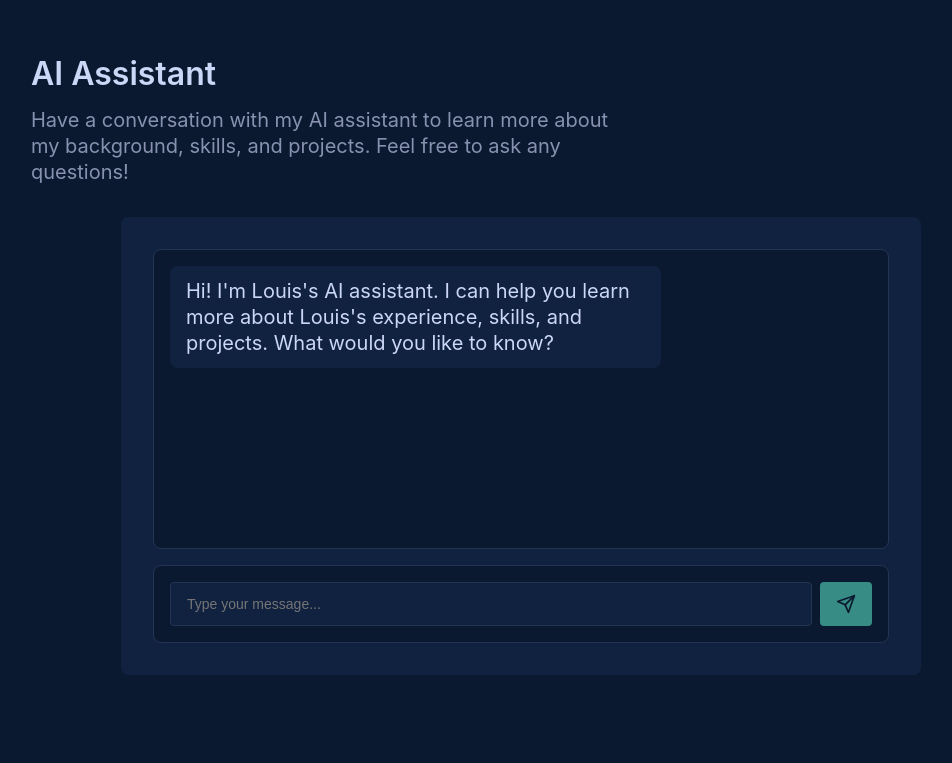
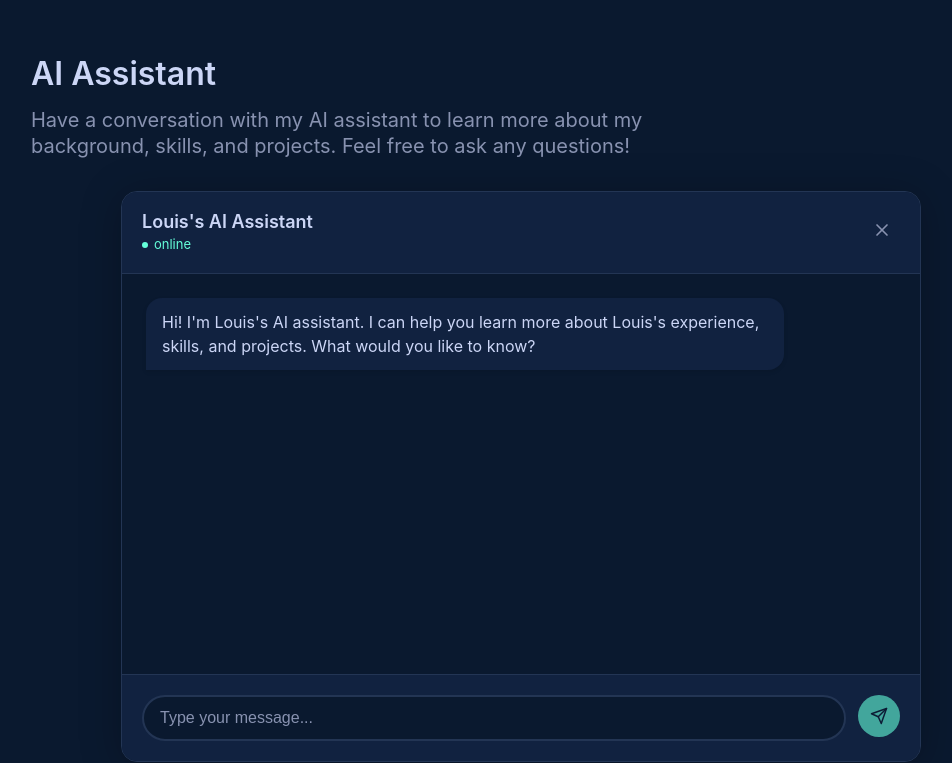
Before and after one commit to LouisYangga/Portfolio_with_chatbot, a React (Vite) app in the folder portfolio-frontend/: page / in a window 1280 px wide. Shown: the part 844-1607 px from the top of the page, without its empty margins (119-1071 px from the left). Built offline with nearby package versions, Linux system fonts and the light colour scheme; the HTML template or start-up script is replaced by a standard one.

Commit message:
Modified chatbox

```diff
--- a/portfolio-frontend/src/components/Chat.jsx
+++ b/portfolio-frontend/src/components/Chat.jsx
@@ -1,6 +1,9 @@
-import { useState, useEffect } from 'react'
-import { FiSend, FiRefreshCw } from 'react-icons/fi'
+import { useState, useEffect, useRef } from 'react'
+import { FiX, FiSend, FiRefreshCw } from 'react-icons/fi'
+import { AnimatePresence } from 'framer-motion'
 import {
+  ChatSection,
+  ChatHeader,
   ChatMessages,
   Message,
   ChatInput,
@@ -8,23 +11,79 @@ import {
   RetryButton
 } from '../styles/ChatStyles'
 
-const Chat = () => {
+const Chat = ({ isOpen, onClose }) => {
   const [messages, setMessages] = useState([])
   const [inputMessage, setInputMessage] = useState('')
   const [isLoading, setIsLoading] = useState(false)
   const [error, setError] = useState(null)
-  const [isInitialLoad, setIsInitialLoad] = useState(true)
+  const messagesEndRef = useRef(null)
+  const messagesContainerRef = useRef(null)
 
   useEffect(() => {
-    if (messages.length === 0) {
+    if (isOpen && messages.length === 0) {
       setMessages([{
         text: "Hi! I'm Louis's AI assistant. I can help you learn more about Louis's experience, skills, and projects. What would you like to know?",
         isUser: false
       }])
     }
-    // Set initial load to false after first render
-    setIsInitialLoad(false)
-  }, [])
+  }, [isOpen])
+
+  const adjustScroll = () => {
+    if (messagesContainerRef.current) {
+      const container = messagesContainerRef.current;
+      container.scrollTop = container.scrollHeight;
+    }
+  }
+
+  // Handle new messages
+  useEffect(() => {
+    adjustScroll();
+  }, [messages])
+
+  const renderMessageWithLinks = (text) => {
+    const pattern = /((?:mailto:)?[a-zA-Z0-9._%+-]+@[a-zA-Z0-9.-]+\.[a-zA-Z]{2,})|(?:\[(.*?)\])?\((https?:\/\/[^\s)]+)\)|https?:\/\/[^\s]+/g;
+    let lastIndex = 0;
+    const elements = [];
+    let match;
+
+    while ((match = pattern.exec(text)) !== null) {
+      // Add text before the match
+      if (match.index > lastIndex) {
+        elements.push(text.slice(lastIndex, match.index));
+      }
+
+      const isEmail = match[1] && match[1].includes('@');
+      const url = isEmail ? `mailto:${match[1]}` : (match[3] || match[0]);
+      const displayText = isEmail ? match[1] : (match[2] || getLinkDisplayText(url));
+
+      elements.push(
+        <a
+          key={match.index}
+          href={url}
+          target={isEmail ? '_self' : '_blank'}
+          rel={isEmail ? undefined : 'noopener noreferrer'}
+        >
+          {displayText}
+        </a>
+      );
+
+      lastIndex = match.index + match[0].length;
+    }
+
+    // Add remaining text after the last match
+    if (lastIndex < text.length) {
+      elements.push(text.slice(lastIndex));
+    }
+
+    return elements;
+  };
+
+  const getLinkDisplayText = (url) => {
+    if (url.includes('linkedin.com')) return 'linkedin.com/in/louis-yangga';
+    if (url.includes('github.com')) return 'github.com/LouisYangga';
+    if (url.includes('mailto:')) return url.replace('mailto:', '');
+    return url;
+  };
 
   const handleSubmit = async (e) => {
     e.preventDefault()
@@ -47,15 +106,16 @@ const Chat = () => {
         body: JSON.stringify({ question: userInput })
       })
 
-      if (!response.ok) {
+      const data = await response.json()
+
+      if (!response.ok && !data.answer) {
         throw new Error('Network response was not ok')
       }
 
-      const data = await response.json()
       setMessages(prev => [...prev, { text: data.answer, isUser: false }])
     } catch (error) {
       console.error('Error:', error)
-      setError(error.message)
+      setError('Unable to get a response. Please try again.')
     } finally {
       setIsLoading(false)
     }
@@ -96,12 +156,28 @@ const Chat = () => {
   }
 
   return (
-    <div className="chat-container">
-      <ChatMessages>
+    <AnimatePresence>
+      {isOpen && (
+        <ChatSection
+          initial={{ y: '20px', opacity: 0 }}
+          animate={{ y: 0, opacity: 1 }}
+          exit={{ y: '20px', opacity: 0 }}
+          transition={{ duration: 0.3 }}
+        >
+          <ChatHeader>
+            <div className="header-content">
+              <h3>Louis's AI Assistant</h3>
+              <span className="status">online</span>
+            </div>
+            <button onClick={onClose}>
+              <FiX />
+            </button>
+          </ChatHeader>
+          <ChatMessages ref={messagesContainerRef}>
             {messages.map((message, index) => (
               <Message key={index} isUser={message.isUser}>
                 <div className="message-content">
-              {message.text}
+                  {message.isUser ? message.text : renderMessageWithLinks(message.text)}
                 </div>
               </Message>
             ))}
@@ -126,6 +202,7 @@ const Chat = () => {
                 </div>
               </Message>
             )}
+            <div ref={messagesEndRef} style={{ height: '1px', width: '100%' }} />
           </ChatMessages>
           <ChatInput onSubmit={handleSubmit}>
             <input
@@ -139,7 +216,9 @@ const Chat = () => {
               <FiSend />
             </button>
           </ChatInput>
-    </div>
+        </ChatSection>
+      )}
+    </AnimatePresence>
   )
 }
 
--- a/portfolio-frontend/src/components/sections/Chatbot.jsx
+++ b/portfolio-frontend/src/components/sections/Chatbot.jsx
@@ -1,4 +1,5 @@
 import { motion } from 'framer-motion'
+import { useState } from 'react'
 import Chat from '../Chat'
 import styled from 'styled-components'
 
@@ -10,11 +11,13 @@ const ChatbotSection = styled.section`
   min-height: 100vh;
   display: flex;
   flex-direction: column;
+  align-items: center;
 `
 
 const ChatDescription = styled.div`
   margin-bottom: 2rem;
-  max-width: 600px;
+  max-width: 700px;
+  text-align: left;
 
   h2 {
     margin-bottom: 1rem;
@@ -29,27 +32,50 @@ const ChatContainer = styled.div`
   width: 100%;
   max-width: 800px;
   margin: 0 auto;
-  background-color: var(--light-navy);
-  border-radius: 8px;
-  padding: 2rem;
-  box-shadow: 0 10px 30px -15px var(--navy-shadow);
   position: relative;
+  isolation: isolate;
+`
+
+const ChatButton = styled.button`
+  margin-top: 2rem;
+  padding: 1rem 2rem;
+  background-color: transparent;
+  border: 1px solid var(--green);
+  border-radius: 4px;
+  color: var(--green);
+  font-family: var(--font-mono);
+  font-size: var(--fz-sm);
+  cursor: pointer;
+  transition: all 0.25s cubic-bezier(0.645,0.045,0.355,1);
+
+  &:hover {
+    background-color: rgba(100,255,218,0.1);
+    transform: translateY(-3px);
+  }
 `
 
 const Chatbot = () => {
+  const [isChatOpen, setIsChatOpen] = useState(true)
+
   return (
     <ChatbotSection id="chatbot">
       <motion.div
-        initial={{ opacity: 0 }}
-        animate={{ opacity: 1 }}
+        initial={{ opacity: 0, y: 20 }}
+        animate={{ opacity: 1, y: 0 }}
         transition={{ duration: 0.5 }}
+        style={{ width: '100%' }}
       >
         <ChatDescription>
           <h2 className="section-heading">AI Assistant</h2>
           <p>Have a conversation with my AI assistant to learn more about my background, skills, and projects. Feel free to ask any questions!</p>
         </ChatDescription>
         <ChatContainer>
-          <Chat />
+          <Chat isOpen={isChatOpen} onClose={() => setIsChatOpen(false)} />
+          {!isChatOpen && (
+            <ChatButton onClick={() => setIsChatOpen(true)}>
+              Open Chat
+            </ChatButton>
+          )}
         </ChatContainer>
       </motion.div>
     </ChatbotSection>
--- a/portfolio-frontend/src/styles/ChatStyles.js
+++ b/portfolio-frontend/src/styles/ChatStyles.js
@@ -3,94 +3,197 @@ import { motion } from 'framer-motion'
 
 export const ChatSection = styled(motion.div)`
   width: 100%;
-  max-width: 400px;
-  background-color: var(--light-navy);
-  box-shadow: 0 -10px 30px -15px var(--navy-shadow);
-  z-index: 15;
+  max-width: 800px;
+  background-color: var(--navy);
+  box-shadow: 0 5px 40px rgba(0, 0, 0, 0.25);
+  border-radius: 16px;
+  overflow: hidden;
   display: flex;
   flex-direction: column;
-  transform: translateZ(0); /* Force GPU acceleration */
-  /* Removed position: fixed and height: 100vh */
+  border: 1px solid var(--lightest-navy);
+  position: relative;
+  isolation: isolate;
+  height: fit-content;
 `
 
 export const ChatHeader = styled.div`
   display: flex;
   justify-content: space-between;
   align-items: center;
-  padding: 1rem;
-  background-color: var(--navy);
+  padding: 1.25rem;
+  background-color: var(--light-navy);
   border-bottom: 1px solid var(--lightest-navy);
+
+  .header-content {
+    display: flex;
+    flex-direction: column;
+    gap: 4px;
+  }
+
+  h3 {
+    font-size: var(--fz-lg);
+    color: var(--lightest-slate);
+    margin: 0;
+  }
+
+  .status {
+    display: flex;
+    align-items: center;
+    gap: 6px;
+    font-size: var(--fz-xs);
+    color: var(--green);
+
+    &::before {
+      content: '';
+      display: inline-block;
+      width: 6px;
+      height: 6px;
+      background-color: var(--green);
+      border-radius: 50%;
+    }
+  }
+
+  button {
+    background: transparent;
+    color: var(--slate);
+    border: none;
+    padding: 8px;
+    cursor: pointer;
+    transition: color 0.2s ease;
+
+    &:hover {
+      color: var(--green);
+    }
+  }
 `
 
 export const ChatMessages = styled.div`
   flex: 1;
-  padding: 1rem;
+  padding: 1.5rem;
   overflow-y: auto;
-  scroll-behavior: smooth;
+  overflow-x: hidden;
   background-color: var(--navy);
-  border-radius: 8px;
-  height: auto; /* Remove fixed height */
-  min-height: 300px;
-  max-height: 400px;
-  border: 1px solid var(--lightest-navy);
-  -webkit-overflow-scrolling: touch; /* Smooth scrolling on iOS */
+  min-height: 400px;
+  max-height: 500px;
+  position: relative;
+  -webkit-overflow-scrolling: touch;
+  overscroll-behavior: contain;
+  scroll-behavior: auto;
+  will-change: scroll-position;
+
+  &::-webkit-scrollbar {
+    width: 6px;
+  }
+
+  &::-webkit-scrollbar-track {
+    background: transparent;
+  }
+
+  &::-webkit-scrollbar-thumb {
+    background-color: var(--lightest-navy);
+    border-radius: 3px;
+  }
+
+  & > *:last-child {
+    scroll-snap-align: end;
+  }
 `
 
 export const Message = styled.div`
   display: flex;
   justify-content: ${({ isUser }) => (isUser ? 'flex-end' : 'flex-start')};
-  margin-bottom: 1rem;
+  margin-bottom: 1.25rem;
+  opacity: 0;
+  animation: fadeIn 0.3s ease forwards;
+
+  @keyframes fadeIn {
+    to {
+      opacity: 1;
+      transform: translateY(0);
+    }
+  }
 
   .message-content {
-    max-width: 70%;
-    padding: 0.75rem 1rem;
+    max-width: 85%;
+    padding: 12px 16px;
     background-color: ${({ isUser }) => (isUser ? 'var(--green)' : 'var(--light-navy)')};
     color: ${({ isUser }) => (isUser ? 'var(--navy)' : 'var(--lightest-slate)')};
-    border-radius: 8px;
+    border-radius: ${({ isUser }) => (isUser ? '16px 16px 0 16px' : '16px 16px 16px 0')};
+    font-size: var(--fz-md);
+    line-height: 1.5;
+    box-shadow: 0 2px 4px rgba(0, 0, 0, 0.1);
+
+    a {
+      color: ${({ isUser }) => (isUser ? 'var(--navy)' : 'var(--green)')};
+      text-decoration: none;
+      border-bottom: 1px dashed currentColor;
+      transition: opacity 0.2s ease;
+
+      &:hover {
+        opacity: 0.8;
+      }
+    }
+  }
+
+  &:last-child {
+    margin-bottom: 0;
   }
 `
 
 export const ChatInput = styled.form`
   display: flex;
-  padding: 1rem;
-  gap: 0.5rem;
-  background-color: var(--navy);
-  border: 1px solid var(--lightest-navy);
-  border-radius: 8px;
-  margin-top: 1rem;
+  padding: 1.25rem;
+  gap: 12px;
+  background-color: var(--light-navy);
+  border-top: 1px solid var(--lightest-navy);
 
   input {
     flex: 1;
-    padding: 0.75rem 1rem;
-    border: 1px solid var(--lightest-navy);
-    border-radius: 4px;
-    background-color: var(--light-navy);
+    padding: 12px 16px;
+    border: 2px solid var(--lightest-navy);
+    border-radius: 24px;
+    background-color: var(--navy);
     color: var(--lightest-slate);
-    font-size: var(--fz-sm);
+    font-size: var(--fz-md);
+    transition: all 0.3s ease;
 
     &:focus {
       outline: none;
       border-color: var(--green);
+      box-shadow: 0 0 0 2px rgba(100, 255, 218, 0.1);
+    }
+
+    &::placeholder {
+      color: var(--slate);
     }
   }
 
   button {
-    padding: 0.75rem 1rem;
+    width: 42px;
+    height: 42px;
+    padding: 0;
     background-color: var(--green);
     color: var(--navy);
     border: none;
-    border-radius: 4px;
+    border-radius: 50%;
     cursor: pointer;
     display: flex;
     align-items: center;
     justify-content: center;
+    transition: all 0.3s ease;
+
+    svg {
+      width: 18px;
+      height: 18px;
+    }
 
     &:hover:not(:disabled) {
-      background-color: var(--green-tint);
+      transform: translateY(-2px);
+      box-shadow: 0 4px 8px rgba(100, 255, 218, 0.2);
     }
 
     &:disabled {
-      opacity: 0.5;
+      opacity: 0.6;
       cursor: not-allowed;
     }
   }
@@ -100,21 +203,23 @@ export const LoadingDots = styled.div`
   display: inline-flex;
   align-items: center;
   gap: 4px;
-  height: 20px;
+  padding: 4px;
 
   span {
     width: 4px;
     height: 4px;
     background-color: var(--green);
     border-radius: 50%;
-    animation: bounce 0.5s infinite alternate;
+    opacity: 0.7;
+    animation: bounce 0.8s infinite;
 
-    &:nth-child(2) { animation-delay: 0.1s; }
-    &:nth-child(3) { animation-delay: 0.2s; }
+    &:nth-child(2) { animation-delay: 0.2s; }
+    &:nth-child(3) { animation-delay: 0.4s; }
   }
 
   @keyframes bounce {
-    to { transform: translateY(-4px); }
+    0%, 100% { transform: translateY(0); }
+    50% { transform: translateY(-4px); }
   }
 `
 
@@ -125,13 +230,23 @@ export const RetryButton = styled.button`
   background: none;
   border: 1px solid var(--green);
   color: var(--green);
-  padding: 8px 12px;
-  border-radius: 4px;
-  font-size: var(--fz-xs);
-  margin-top: 8px;
+  padding: 8px 16px;
+  border-radius: 20px;
+  font-size: var(--fz-sm);
+  margin-top: 12px;
   cursor: pointer;
+  transition: all 0.3s ease;
 
   &:hover {
     background: rgba(100, 255, 218, 0.1);
+    transform: translateY(-2px);
+  }
+
+  svg {
+    transition: transform 0.3s ease;
+  }
+
+  &:hover svg {
+    transform: rotate(180deg);
   }
 `
```
Lines whose indentation alone changed are shown as unchanged.
